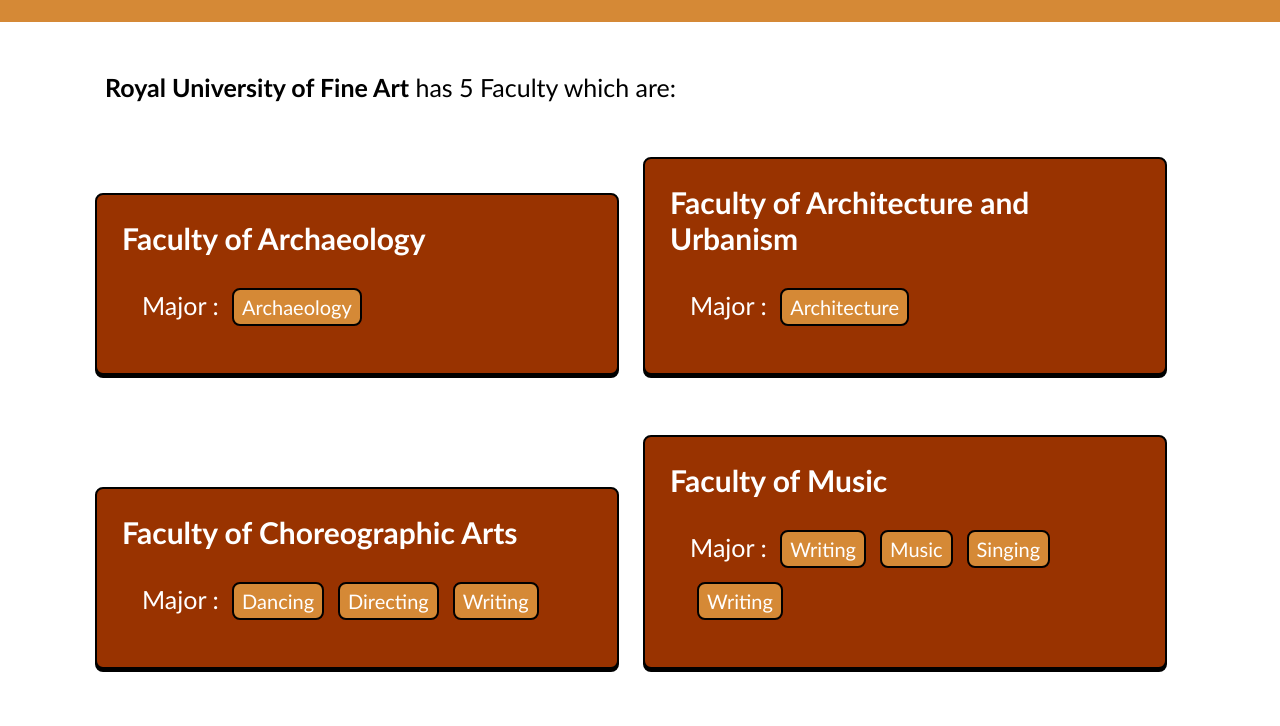
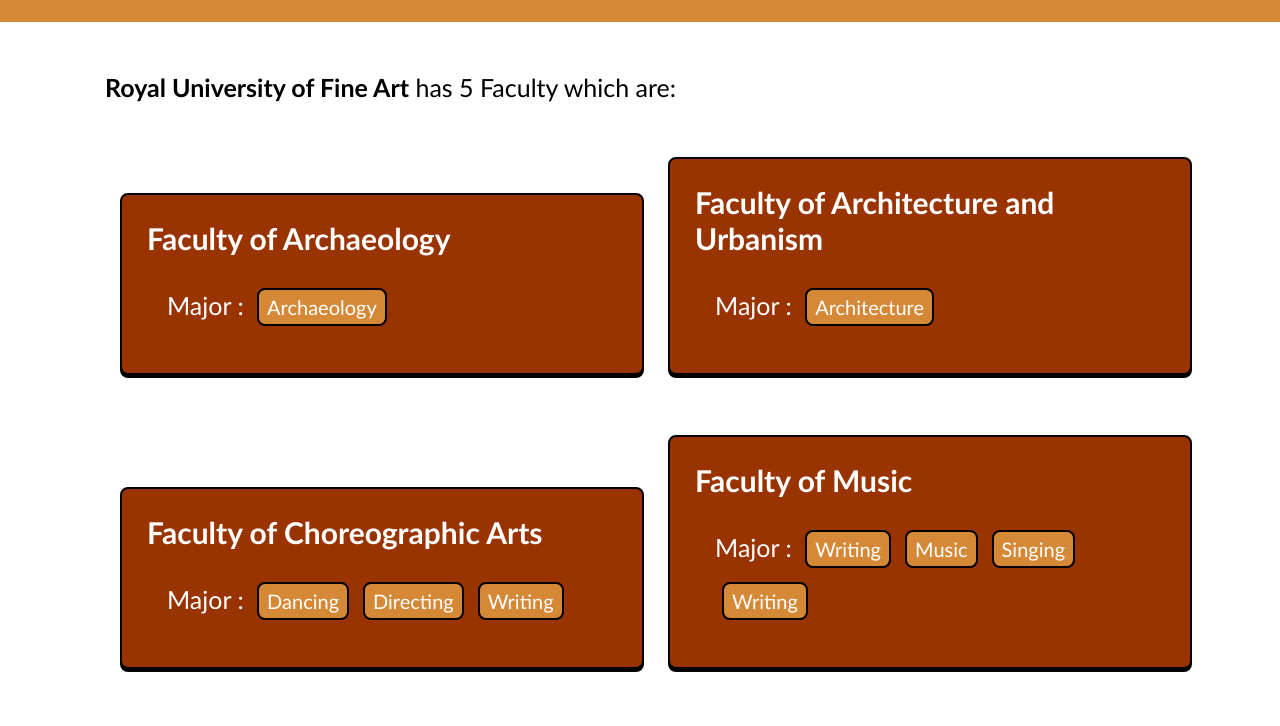
Before and after one commit to Kimsean-Bun/finalproject, a plain HTML site: page rufa.html in a window 1280 px wide. Shown: the part 720-1446 px from the top of the page. Drawn offline with Linux system fonts and the light colour scheme.

Commit message:
Final Beta

```diff
--- a/rufa.css
+++ b/rufa.css
@@ -138,6 +138,10 @@ html{
     margin-left: 30px;
     height: auto;
 }
+#detailbody ul{
+    width: 1100px;
+    margin: auto;
+}
 #detailbody li{
     font-size: 30px;
     margin: 0;
--- a/school.css
+++ b/school.css
@@ -70,7 +70,6 @@ html{
     display: block;
 }
 
-
 #thebody{
     padding: 120px 30px 30px 30px;
     width: 1200px;
@@ -80,7 +79,7 @@ html{
     font-size: 28px;
     margin: 15px 0 15px 15px;
     width: auto;
-    max-width: 300px;
+    max-width: 400px;
     display: inline-block;
 }
 #thebody img{
```
